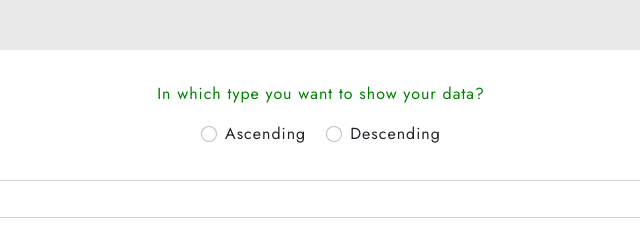
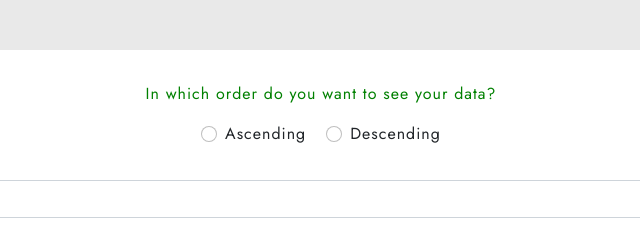
Before and after one commit to jahidhasan6484/array_sorting-bubble_sort, a plain HTML site: page index.html in a window 1280 px wide. Shown: the part 154-394 px from the top of the page, 319-959 px from the left. Drawn offline with nearby package versions, Linux system fonts and the light colour scheme.

Commit message:
note updated

```diff
--- a/index.html
+++ b/index.html
@@ -21,7 +21,7 @@
         <div id="show_data"></div>
 
         <div>
-            <p class="note">In which type you want to show your data?</p>
+            <p class="note">In which order do you want to see your data? </p>
             <div class="data_showing_type">
                 <div class="form-check">
                     <input onclick="handleOrder('ascending')" class="form-check-input" type="radio"
```
